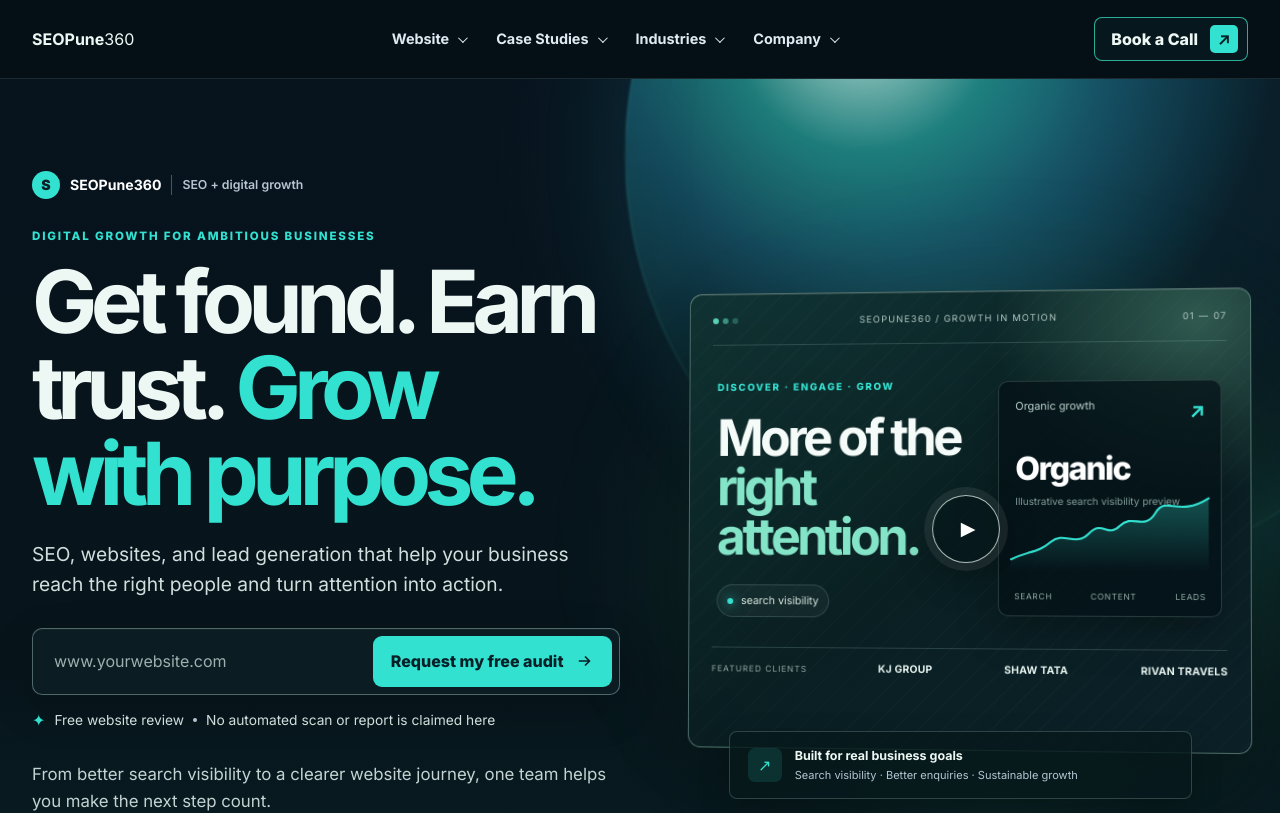
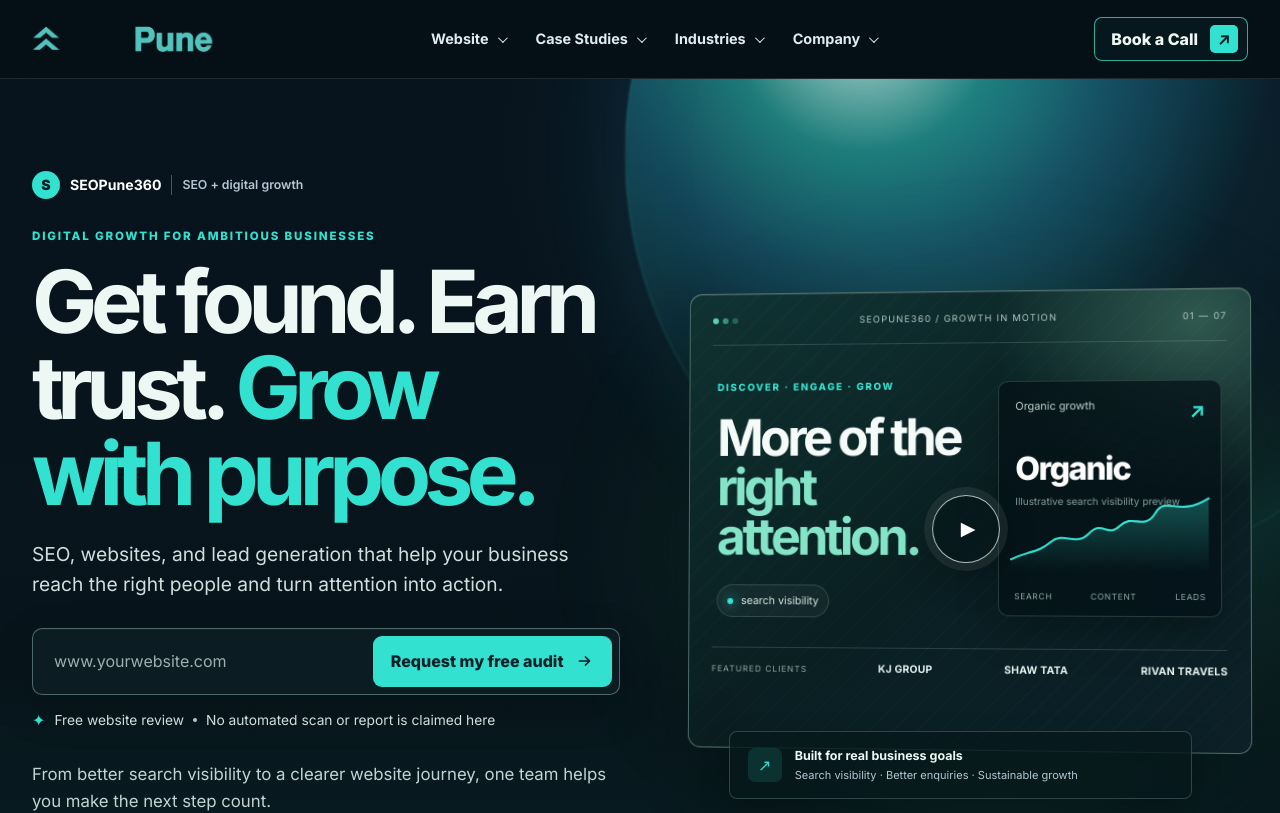
Before and after one commit to Paritosh816/SEOPUNE360, a React (Vite) app: page / in a window 1280 px wide. Shown: the top 813 px of the page. Built offline with nearby package versions, Linux system fonts and the light colour scheme.

Commit message:
Restore original SEOPune360 logo

```diff
--- a/src/App.jsx
+++ b/src/App.jsx
@@ -90,13 +90,20 @@
 const aboutLinks = [['About Us', '#about'], ['Our Process', '#process'], ['Selected Work', '#case-studies']];
 
 function Brand({ footer = false }) {
+  const logoFilter = footer ? 'brand-logo-key-footer' : 'brand-logo-key-header';
   return (
     <a className={'brand' + (footer ? ' brand-footer' : '')} href="#top" aria-label="SEOPune360 home">
-      <svg className="brand-symbol" viewBox="0 0 46 36" aria-hidden="true">
-        <path d="M3 22 17 7h9L12 22h9L8 35H0l9-10H3Z" fill="currentColor" />
-        <path d="M22 22 36 7h9L31 22h9L27 35h-9l9-10h-9Z" fill="currentColor" opacity=".72" />
+      <svg className="brand-logo" viewBox="190 110 2970 460" aria-hidden="true">
+        <defs>
+          <filter id={logoFilter} colorInterpolationFilters="sRGB">
+            <feColorMatrix type="matrix" values="0 0 0 0 0.318
+              0 0 0 0 0.761
+              0 0 0 0 0.737
+              -0.634 -2.135 -0.215 0 2.983" />
+          </filter>
+        </defs>
+        <image href="/seopune360-logo.jpg" width="4238" height="677" filter={`url(#${logoFilter})`} />
       </svg>
-      <span className="brand-name"><b>SEO</b><b className="brand-aqua">Pune</b><span>360</span></span>
     </a>
   );
 }
```
